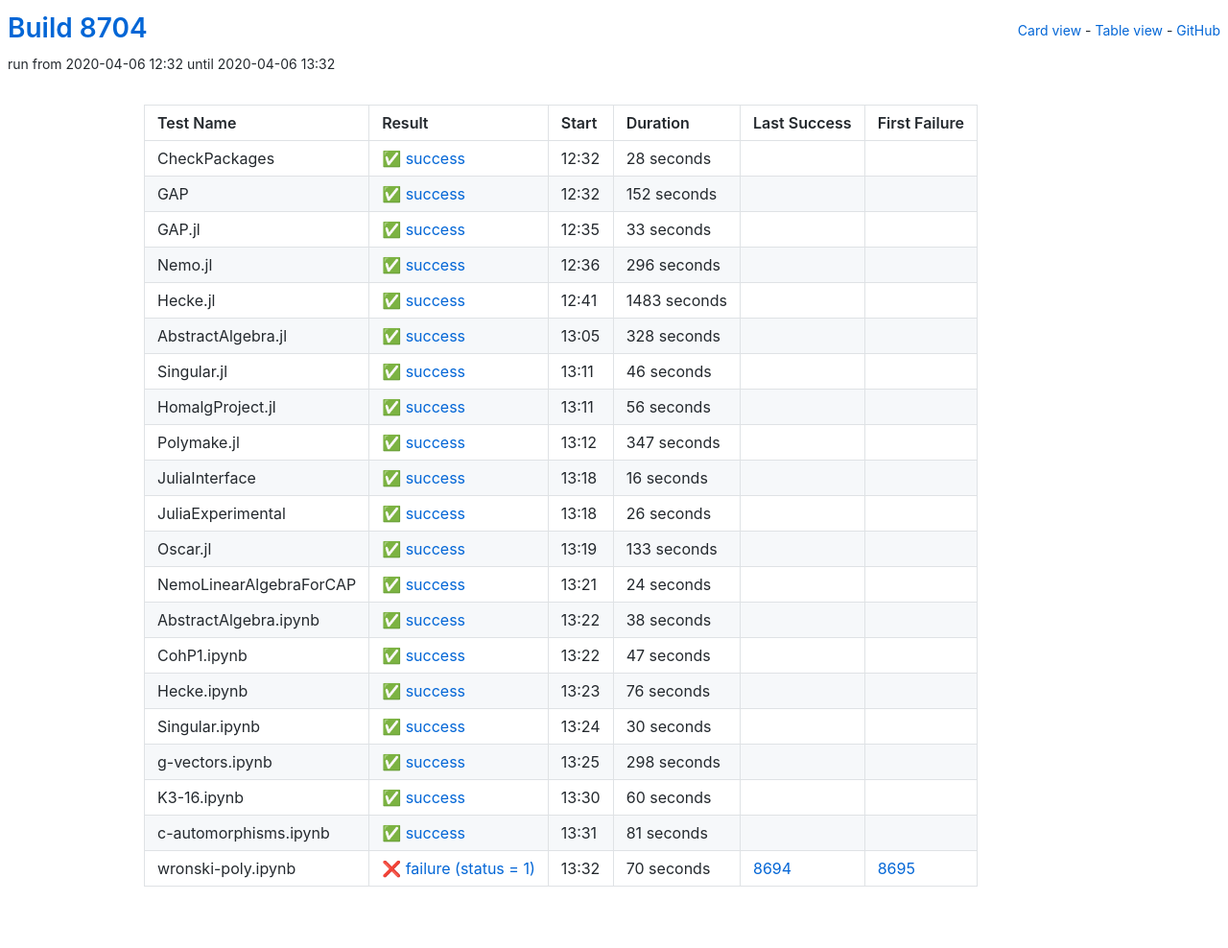
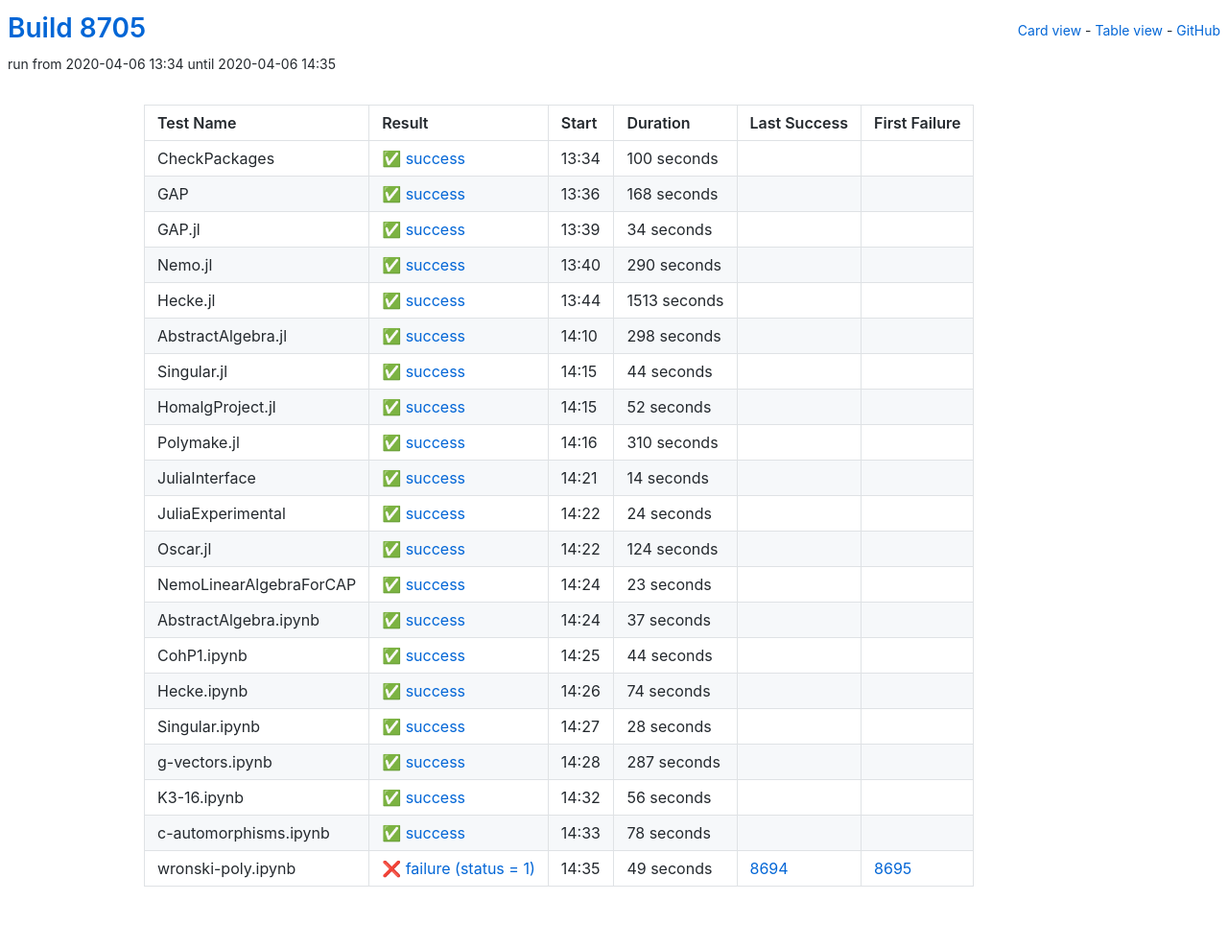
Before and after one commit to oscar-system/oscar-ci-status, a Jekyll site: the page built from table.html, in a window 1280 px wide. Shown: the whole page at 96% size. Built offline with Jekyll 4.4.1, drawn with Linux system fonts in a browser that asks for light colours.

Commit message:
Build 8705

```diff
--- a/_data/ci.yml
+++ b/_data/ci.yml
@@ -1,82 +1,203 @@
-build: 8704
-build_url: https://oscarci.mathematik.uni-kl.de/job/oscar/8704/
+build: 8705
+build_url: https://oscarci.mathematik.uni-kl.de/job/oscar/8705/
 job: oscar
 tests:
+- duration: 100
+  exitcode: 0
+  first_failure: false
+  first_failure_url: null
+  last_success: false
+  last_success_url: null
+  log: https://oscarci.mathematik.uni-kl.de/job/oscar/8705/artifact/logs/build-8705/CheckPackages.log
+  name: CheckPackages
+  start: 2020-04-06 13:34
+  status: success
+  success: true
+- duration: 168
+  exitcode: 0
+  first_failure: false
+  first_failure_url: null
+  last_success: false
+  last_success_url: null
+  log: https://oscarci.mathematik.uni-kl.de/job/oscar/8705/artifact/logs/build-8705/GAP.log
+  name: GAP
+  start: 2020-04-06 13:36
+  status: success
+  success: true
+- duration: 34
+  exitcode: 0
+  first_failure: false
+  first_failure_url: null
+  last_success: false
+  last_success_url: null
+  log: https://oscarci.mathematik.uni-kl.de/job/oscar/8705/artifact/logs/build-8705/GAP.jl.log
+  name: GAP.jl
+  start: 2020-04-06 13:39
+  status: success
+  success: true
+- duration: 290
+  exitcode: 0
+  first_failure: false
+  first_failure_url: null
+  last_success: false
+  last_success_url: null
+  log: https://oscarci.mathematik.uni-kl.de/job/oscar/8705/artifact/logs/build-8705/Nemo.jl.log
+  name: Nemo.jl
+  start: 2020-04-06 13:40
+  status: success
+  success: true
+- duration: 1513
+  exitcode: 0
+  first_failure: false
+  first_failure_url: null
+  last_success: false
+  last_success_url: null
+  log: https://oscarci.mathematik.uni-kl.de/job/oscar/8705/artifact/logs/build-8705/Hecke.jl.log
+  name: Hecke.jl
+  start: 2020-04-06 13:44
+  status: success
+  success: true
+- duration: 298
+  exitcode: 0
+  first_failure: false
+  first_failure_url: null
+  last_success: false
+  last_success_url: null
+  log: https://oscarci.mathematik.uni-kl.de/job/oscar/8705/artifact/logs/build-8705/AbstractAlgebra.jl.log
+  name: AbstractAlgebra.jl
+  start: 2020-04-06 14:10
+  status: success
+  success: true
+- duration: 44
+  exitcode: 0
+  first_failure: false
+  first_failure_url: null
+  last_success: false
+  last_success_url: null
+  log: https://oscarci.mathematik.uni-kl.de/job/oscar/8705/artifact/logs/build-8705/Singular.jl.log
+  name: Singular.jl
+  start: 2020-04-06 14:15
+  status: success
+  success: true
+- duration: 52
+  exitcode: 0
+  first_failure: false
+  first_failure_url: null
+  last_success: false
+  last_success_url: null
+  log: https://oscarci.mathematik.uni-kl.de/job/oscar/8705/artifact/logs/build-8705/HomalgProject.jl.log
+  name: HomalgProject.jl
+  start: 2020-04-06 14:15
+  status: success
+  success: true
+- duration: 310
+  exitcode: 0
+  first_failure: false
+  first_failure_url: null
+  last_success: false
+  last_success_url: null
+  log: https://oscarci.mathematik.uni-kl.de/job/oscar/8705/artifact/logs/build-8705/Polymake.jl.log
+  name: Polymake.jl
+  start: 2020-04-06 14:16
+  status: success
+  success: true
+- duration: 14
+  exitcode: 0
+  first_failure: false
+  first_failure_url: null
+  last_success: false
+  last_success_url: null
+  log: https://oscarci.mathematik.uni-kl.de/job/oscar/8705/artifact/logs/build-8705/JuliaInterface.log
+  name: JuliaInterface
+  start: 2020-04-06 14:21
+  status: success
+  success: true
+- duration: 24
+  exitcode: 0
+  first_failure: false
+  first_failure_url: null
+  last_success: false
+  last_success_url: null
+  log: https://oscarci.mathematik.uni-kl.de/job/oscar/8705/artifact/logs/build-8705/JuliaExperimental.log
+  name: JuliaExperimental
+  start: 2020-04-06 14:22
+  status: success
+  success: true
+- duration: 124
+  exitcode: 0
+  first_failure: false
+  first_failure_url: null
+  last_success: false
+  last_success_url: null
+  log: https://oscarci.mathematik.uni-kl.de/job/oscar/8705/artifact/logs/build-8705/Oscar.jl.log
+  name: Oscar.jl
+  start: 2020-04-06 14:22
+  status: success
+  success: true
+- duration: 23
+  exitcode: 0
+  first_failure: false
+  first_failure_url: null
+  last_success: false
+  last_success_url: null
+  log: https://oscarci.mathematik.uni-kl.de/job/oscar/8705/artifact/logs/build-8705/NemoLinearAlgebraForCAP.log
+  name: NemoLinearAlgebraForCAP
+  start: 2020-04-06 14:24
+  status: success
+  success: true
+- duration: 37
+  exitcode: 0
+  first_failure: false
+  first_failure_url: null
+  last_success: false
+  last_success_url: null
+  log: https://oscarci.mathematik.uni-kl.de/job/oscar/8705/artifact/logs/build-8705/AbstractAlgebra.ipynb.log
+  name: AbstractAlgebra.ipynb
+  start: 2020-04-06 14:24
+  status: success
+  success: true
+- duration: 44
+  exitcode: 0
+  first_failure: false
+  first_failure_url: null
+  last_success: false
+  last_success_url: null
+  log: https://oscarci.mathematik.uni-kl.de/job/oscar/8705/artifact/logs/build-8705/CohP1.ipynb.log
+  name: CohP1.ipynb
+  start: 2020-04-06 14:25
+  status: success
+  success: true
+- duration: 74
+  exitcode: 0
+  first_failure: false
+  first_failure_url: null
+  last_success: false
+  last_success_url: null
+  log: https://oscarci.mathematik.uni-kl.de/job/oscar/8705/artifact/logs/build-8705/Hecke.ipynb.log
+  name: Hecke.ipynb
+  start: 2020-04-06 14:26
+  status: success
+  success: true
 - duration: 28
   exitcode: 0
   first_failure: false
   first_failure_url: null
   last_success: false
   last_success_url: null
-  log: https://oscarci.mathematik.uni-kl.de/job/oscar/8704/artifact/logs/build-8704/CheckPackages.log
-  name: CheckPackages
-  start: 2020-04-06 12:32
+  log: https://oscarci.mathematik.uni-kl.de/job/oscar/8705/artifact/logs/build-8705/Singular.ipynb.log
+  name: Singular.ipynb
+  start: 2020-04-06 14:27
   status: success
   success: true
-- duration: 152
+- duration: 287
   exitcode: 0
   first_failure: false
   first_failure_url: null
   last_success: false
   last_success_url: null
-  log: https://oscarci.mathematik.uni-kl.de/job/oscar/8704/artifact/logs/build-8704/GAP.log
-  name: GAP
-  start: 2020-04-06 12:32
-  status: success
-  success: true
-- duration: 33
-  exitcode: 0
-  first_failure: false
-  first_failure_url: null
-  last_success: false
-  last_success_url: null
-  log: https://oscarci.mathematik.uni-kl.de/job/oscar/8704/artifact/logs/build-8704/GAP.jl.log
-  name: GAP.jl
-  start: 2020-04-06 12:35
-  status: success
-  success: true
-- duration: 296
-  exitcode: 0
-  first_failure: false
-  first_failure_url: null
-  last_success: false
-  last_success_url: null
-  log: https://oscarci.mathematik.uni-kl.de/job/oscar/8704/artifact/logs/build-8704/Nemo.jl.log
-  name: Nemo.jl
-  start: 2020-04-06 12:36
-  status: success
-  success: true
-- duration: 1483
-  exitcode: 0
-  first_failure: false
-  first_failure_url: null
-  last_success: false
-  last_success_url: null
-  log: https://oscarci.mathematik.uni-kl.de/job/oscar/8704/artifact/logs/build-8704/Hecke.jl.log
-  name: Hecke.jl
-  start: 2020-04-06 12:41
-  status: success
-  success: true
-- duration: 328
-  exitcode: 0
-  first_failure: false
-  first_failure_url: null
-  last_success: false
-  last_success_url: null
-  log: https://oscarci.mathematik.uni-kl.de/job/oscar/8704/artifact/logs/build-8704/AbstractAlgebra.jl.log
-  name: AbstractAlgebra.jl
-  start: 2020-04-06 13:05
-  status: success
-  success: true
-- duration: 46
-  exitcode: 0
-  first_failure: false
-  first_failure_url: null
-  last_success: false
-  last_success_url: null
-  log: https://oscarci.mathematik.uni-kl.de/job/oscar/8704/artifact/logs/build-8704/Singular.jl.log
-  name: Singular.jl
-  start: 2020-04-06 13:11
+  log: https://oscarci.mathematik.uni-kl.de/job/oscar/8705/artifact/logs/build-8705/g-vectors.ipynb.log
+  name: g-vectors.ipynb
+  start: 2020-04-06 14:28
   status: success
   success: true
 - duration: 56
@@ -85,151 +206,30 @@
   first_failure_url: null
   last_success: false
   last_success_url: null
-  log: https://oscarci.mathematik.uni-kl.de/job/oscar/8704/artifact/logs/build-8704/HomalgProject.jl.log
-  name: HomalgProject.jl
-  start: 2020-04-06 13:11
+  log: https://oscarci.mathematik.uni-kl.de/job/oscar/8705/artifact/logs/build-8705/K3-16.ipynb.log
+  name: K3-16.ipynb
+  start: 2020-04-06 14:32
   status: success
   success: true
-- duration: 347
+- duration: 78
   exitcode: 0
   first_failure: false
   first_failure_url: null
   last_success: false
   last_success_url: null
-  log: https://oscarci.mathematik.uni-kl.de/job/oscar/8704/artifact/logs/build-8704/Polymake.jl.log
-  name: Polymake.jl
-  start: 2020-04-06 13:12
+  log: https://oscarci.mathematik.uni-kl.de/job/oscar/8705/artifact/logs/build-8705/c-automorphisms.ipynb.log
+  name: c-automorphisms.ipynb
+  start: 2020-04-06 14:33
   status: success
   success: true
-- duration: 16
-  exitcode: 0
-  first_failure: false
-  first_failure_url: null
-  last_success: false
-  last_success_url: null
-  log: https://oscarci.mathematik.uni-kl.de/job/oscar/8704/artifact/logs/build-8704/JuliaInterface.log
-  name: JuliaInterface
-  start: 2020-04-06 13:18
-  status: success
-  success: true
-- duration: 26
-  exitcode: 0
-  first_failure: false
-  first_failure_url: null
-  last_success: false
-  last_success_url: null
-  log: https://oscarci.mathematik.uni-kl.de/job/oscar/8704/artifact/logs/build-8704/JuliaExperimental.log
-  name: JuliaExperimental
-  start: 2020-04-06 13:18
-  status: success
-  success: true
-- duration: 133
-  exitcode: 0
-  first_failure: false
-  first_failure_url: null
-  last_success: false
-  last_success_url: null
-  log: https://oscarci.mathematik.uni-kl.de/job/oscar/8704/artifact/logs/build-8704/Oscar.jl.log
-  name: Oscar.jl
-  start: 2020-04-06 13:19
-  status: success
-  success: true
-- duration: 24
-  exitcode: 0
-  first_failure: false
-  first_failure_url: null
-  last_success: false
-  last_success_url: null
-  log: https://oscarci.mathematik.uni-kl.de/job/oscar/8704/artifact/logs/build-8704/NemoLinearAlgebraForCAP.log
-  name: NemoLinearAlgebraForCAP
-  start: 2020-04-06 13:21
-  status: success
-  success: true
-- duration: 38
-  exitcode: 0
-  first_failure: false
-  first_failure_url: null
-  last_success: false
-  last_success_url: null
-  log: https://oscarci.mathematik.uni-kl.de/job/oscar/8704/artifact/logs/build-8704/AbstractAlgebra.ipynb.log
-  name: AbstractAlgebra.ipynb
-  start: 2020-04-06 13:22
-  status: success
-  success: true
-- duration: 47
-  exitcode: 0
-  first_failure: false
-  first_failure_url: null
-  last_success: false
-  last_success_url: null
-  log: https://oscarci.mathematik.uni-kl.de/job/oscar/8704/artifact/logs/build-8704/CohP1.ipynb.log
-  name: CohP1.ipynb
-  start: 2020-04-06 13:22
-  status: success
-  success: true
-- duration: 76
-  exitcode: 0
-  first_failure: false
-  first_failure_url: null
-  last_success: false
-  last_success_url: null
-  log: https://oscarci.mathematik.uni-kl.de/job/oscar/8704/artifact/logs/build-8704/Hecke.ipynb.log
-  name: Hecke.ipynb
-  start: 2020-04-06 13:23
-  status: success
-  success: true
-- duration: 30
-  exitcode: 0
-  first_failure: false
-  first_failure_url: null
-  last_success: false
-  last_success_url: null
-  log: https://oscarci.mathematik.uni-kl.de/job/oscar/8704/artifact/logs/build-8704/Singular.ipynb.log
-  name: Singular.ipynb
-  start: 2020-04-06 13:24
-  status: success
-  success: true
-- duration: 298
-  exitcode: 0
-  first_failure: false
-  first_failure_url: null
-  last_success: false
-  last_success_url: null
-  log: https://oscarci.mathematik.uni-kl.de/job/oscar/8704/artifact/logs/build-8704/g-vectors.ipynb.log
-  name: g-vectors.ipynb
-  start: 2020-04-06 13:25
-  status: success
-  success: true
-- duration: 60
-  exitcode: 0
-  first_failure: false
-  first_failure_url: null
-  last_success: false
-  last_success_url: null
-  log: https://oscarci.mathematik.uni-kl.de/job/oscar/8704/artifact/logs/build-8704/K3-16.ipynb.log
-  name: K3-16.ipynb
-  start: 2020-04-06 13:30
-  status: success
-  success: true
-- duration: 81
-  exitcode: 0
-  first_failure: false
-  first_failure_url: null
-  last_success: false
-  last_success_url: null
-  log: https://oscarci.mathematik.uni-kl.de/job/oscar/8704/artifact/logs/build-8704/c-automorphisms.ipynb.log
-  name: c-automorphisms.ipynb
-  start: 2020-04-06 13:31
-  status: success
-  success: true
-- duration: 70
+- duration: 49
   exitcode: 1
   first_failure: 8695
   first_failure_url: https://oscarci.mathematik.uni-kl.de/job/oscar/8695/
   last_success: 8694
   last_success_url: https://oscarci.mathematik.uni-kl.de/job/oscar/8694/
-  log: https://oscarci.mathematik.uni-kl.de/job/oscar/8704/artifact/logs/build-8704/wronski-poly.ipynb.log
+  log: https://oscarci.mathematik.uni-kl.de/job/oscar/8705/artifact/logs/build-8705/wronski-poly.ipynb.log
   name: wronski-poly.ipynb
-  start: 2020-04-06 13:32
+  start: 2020-04-06 14:35
   status: failure
   success: false
```
Also changed, not shown: README.md.
